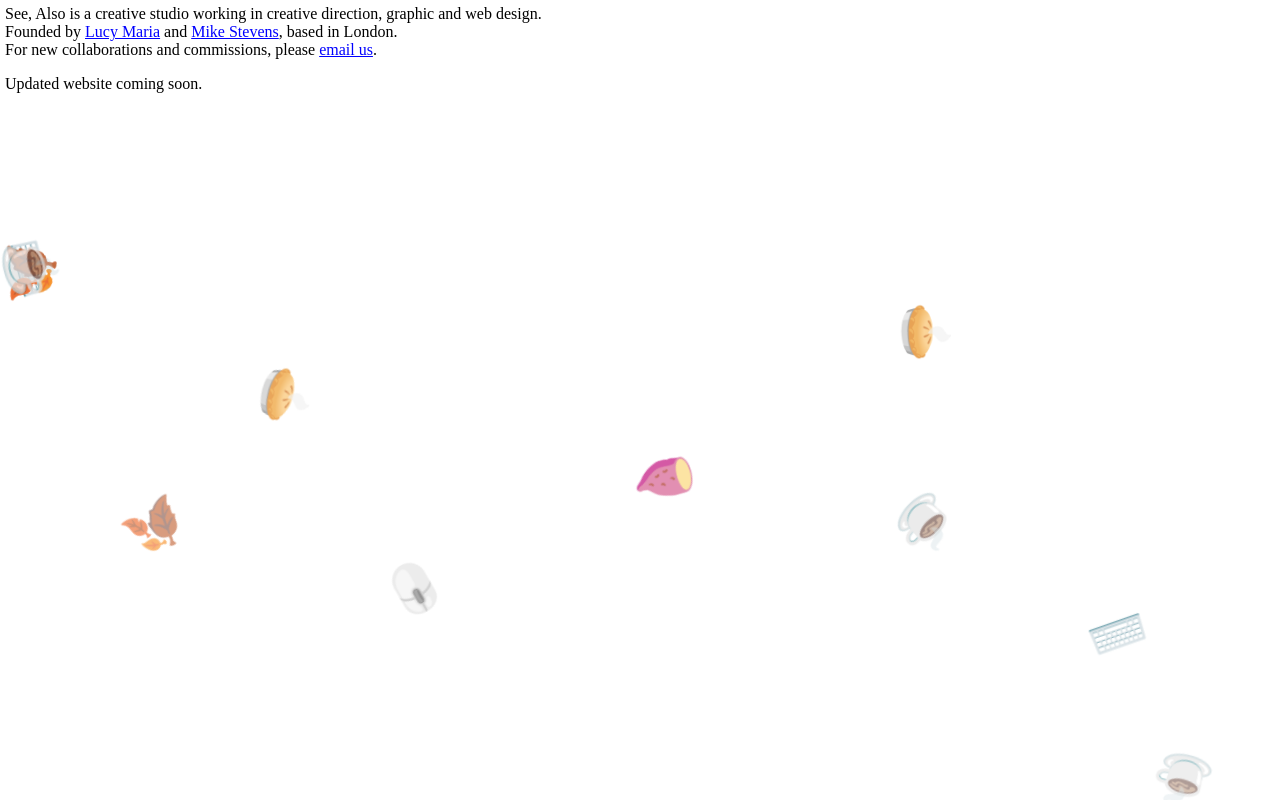
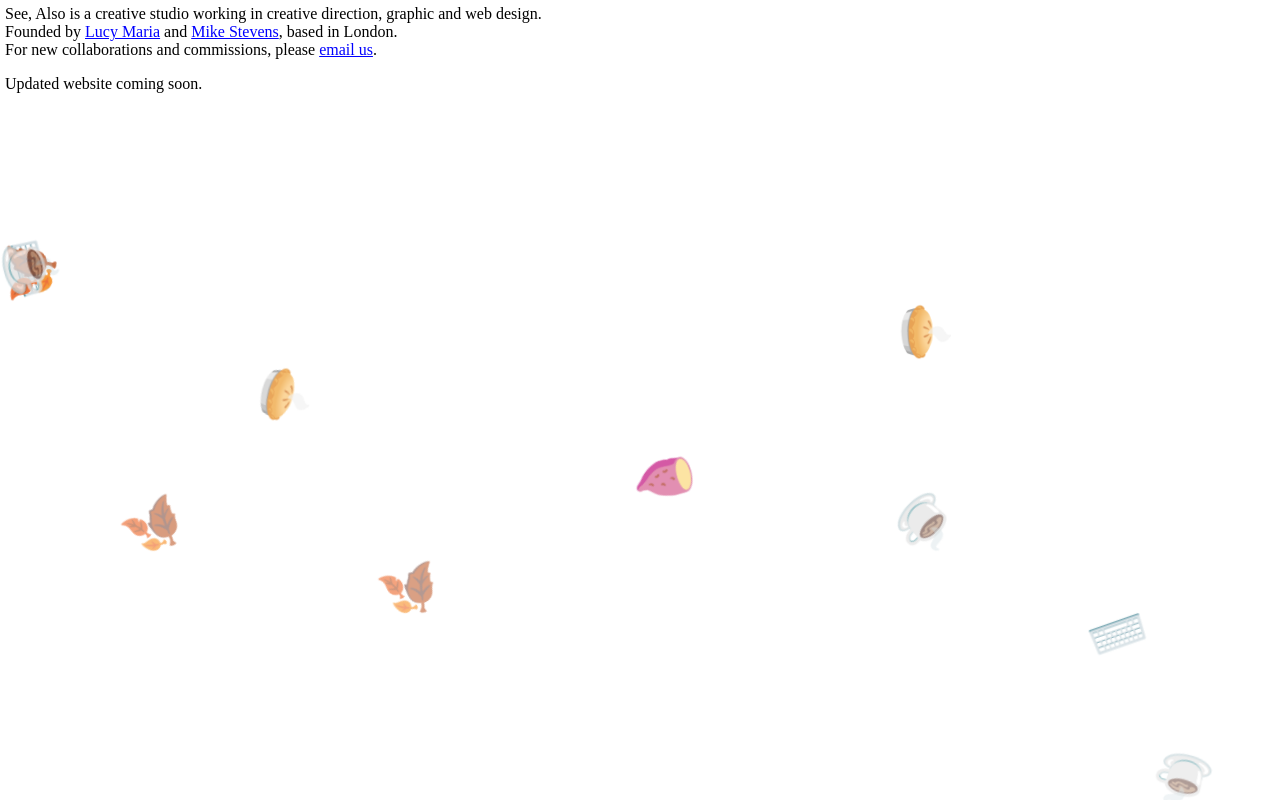
Before and after one commit to see-also-studio/temp-website, a plain HTML site: page index.html in a window 1280 px wide. Drawn offline with Linux system fonts and the light colour scheme.

Commit message:
Update index.html

```diff
--- a/index.html
+++ b/index.html
@@ -30,7 +30,6 @@
     <div>☕</div>
     <div>🥧</div>
     <div>🥧</div>
-    <div>🖱️</div>
     <div>🍂</div>
     <div>⌨️</div>
     <div>🍂</div>
```
